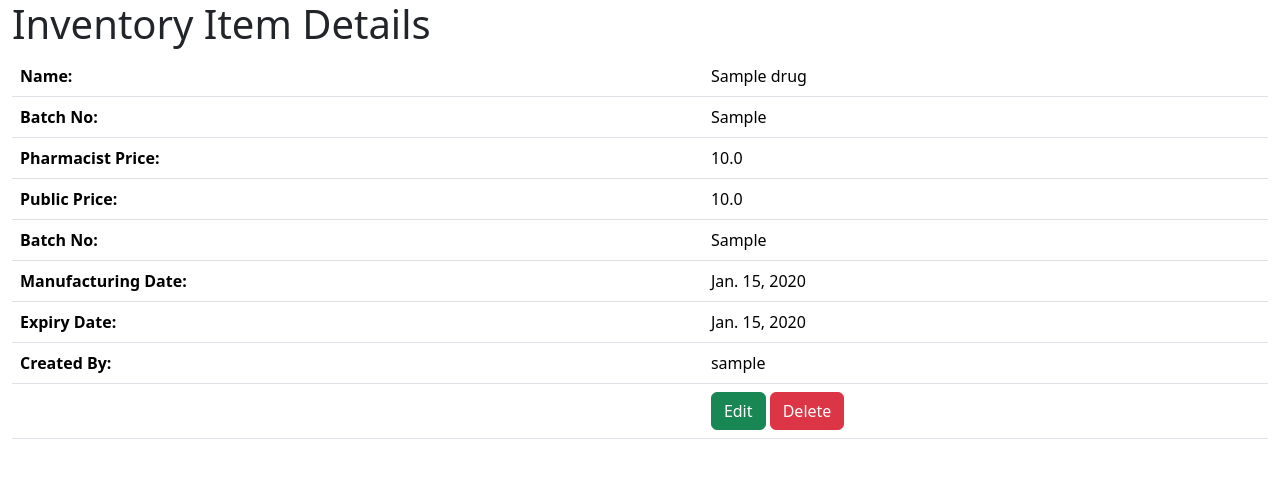
After one commit to am1996/epharmacy, a Django app: page /inventory/1/ in a window 1280 px wide. The commit adds this page. Shown: the top 478 px of the page. Run offline with Django 4.2, Linux system fonts and the light colour scheme; tables that the repository leaves empty hold one stand-in row (values such as "Sample post"); some libraries are stand-ins or nearby versions.

Commit message:
finished inventory

```diff
--- a/inventory/models.py
+++ b/inventory/models.py
@@ -14,3 +14,6 @@ class InventoryItem(models.Model):
     expiry_date = models.DateField()
     created_by = models.ForeignKey(settings.AUTH_USER_MODEL, on_delete=models.CASCADE)
     drug_id = models.ForeignKey(Drug, related_name="drugId",on_delete=models.CASCADE)
+
+    def __str__(self):
+        return self.drug_id.name + " | " + self.batch_no
--- a/inventory/urls.py
+++ b/inventory/urls.py
@@ -4,6 +4,9 @@ from .views import *
 app_name="inventory"
 
 urlpatterns = [
-    path("",IndexView.as_view(),name="index_inventory"),
+    path("",IndexInventoryView.as_view(),name="index_inventory"),
+    path("<int:pk>/",InventoryDetailView.as_view(),name="details_inventory"),
+    path("<int:pk>/edit",InventoryEditView.as_view(),name="update_inventory"),
+    path("<int:pk>/delete",DeleteDrugView.as_view(),name="delete_inventory"),
     path("add/",InventoryCreateView.as_view(),name="create_inventory"),
 ]
--- a/inventory/views.py
+++ b/inventory/views.py
@@ -1,13 +1,30 @@
 from django.shortcuts import render,redirect
-from django.views.generic import CreateView,ListView,DetailView,DeleteView,UpdateView
+from django.views.generic import ListView,DetailView,DeleteView,UpdateView
 from django.views import View
 from products.models import Drug
 from epharmacy.utils import parse_querydict
-from .forms import InventoryItemForm
+from .forms import *
 from .models import InventoryItem
+from django.urls import reverse_lazy
 # Create your views here.
 
-class IndexView(ListView):
+class InventoryDetailView(DetailView):
+    model = InventoryItem
+    context_object_name = "inventory_item"
+    template_name = "./inventory/details.html"
+
+class DeleteDrugView(DeleteView):
+    model = InventoryItem
+    success_url = reverse_lazy("inventory:index_inventory")
+    template_name = "./inventory/confirm_delete.html"
+
+class InventoryEditView(UpdateView):
+    model = InventoryItem
+    form_class = InventoryItemEditForm
+    template_name = "./inventory/update.html"
+    success_url = reverse_lazy("inventory:index_inventory")
+
+class IndexInventoryView(ListView):
     model = InventoryItem
     context_object_name = "inventory_items"
     paginate_by = 10
--- /dev/null
+++ b/templates/inventory/details.html
@@ -0,0 +1,45 @@
+{% extends "../layouts/base.html" %}
+{% block content %}
+<h1>Inventory Item Details</h1>
+<table class="table">
+    <tr>
+        <th>Name:</th>
+        <td>{{ inventory_item.drug_id }}</td>
+    </tr>
+    <tr>
+        <th>Batch No:</th>
+        <td>{{ inventory_item.batch_no }}</td>
+    </tr>
+    <tr>
+        <th>Pharmacist Price:</th>
+        <td>{{ inventory_item.pharmacist_price }}</td>
+    </tr>
+    <tr>
+        <th>Public Price:</th>
+        <td>{{ inventory_item.public_price }}</td>
+    </tr>
+    <tr>
+        <th>Batch No:</th>
+        <td>{{ inventory_item.batch_no }}</td>
+    </tr>
+    <tr>
+        <th>Manufacturing Date:</th>
+        <td>{{ inventory_item.manufacturing_date }}</td>
+    </tr>
+    <tr>
+        <th>Expiry Date:</th>
+        <td>{{ inventory_item.expiry_date }}</td>
+    </tr>
+    <tr>
+        <th>Created By:</th>
+        <td>{{ inventory_item.created_by }}</td>
+    </tr>
+    <tr>
+        <th></th>
+        <td>
+            <a href={% url "inventory:update_inventory" inventory_item.pk %} class="btn btn-success text-white">Edit</a>
+            <a href={% url "inventory:delete_inventory" inventory_item.pk %} class="btn btn-danger text-white">Delete</a>
+        </td>
+    </tr>
+</table>
+{% endblock content %}
```
Also changed, not shown: inventory/forms.py (+12 -1 lines), templates/inventory/confirm_delete.html (added, +10 -0 lines), templates/inventory/index.html (+32 -0 lines), templates/inventory/update.html (added, +10 -0 lines).
